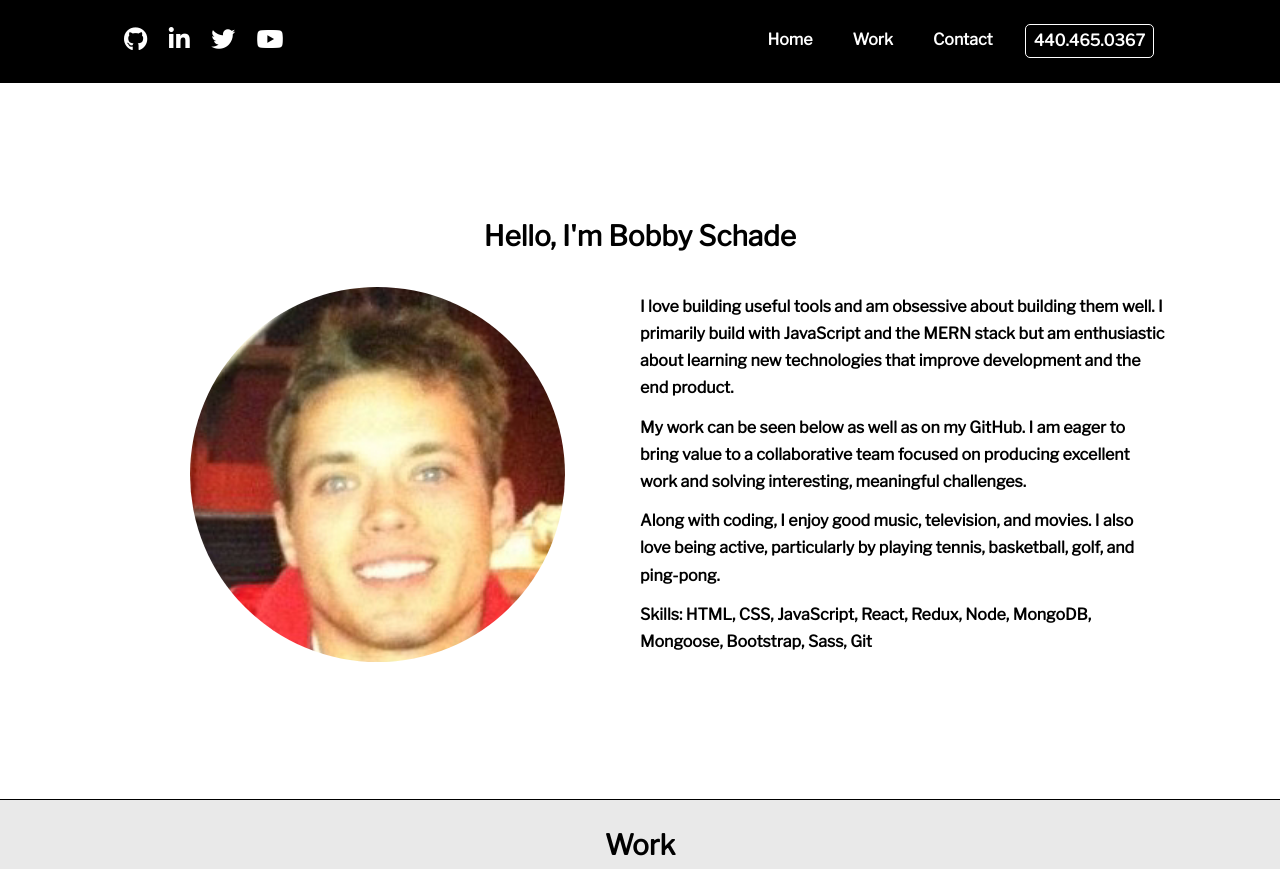
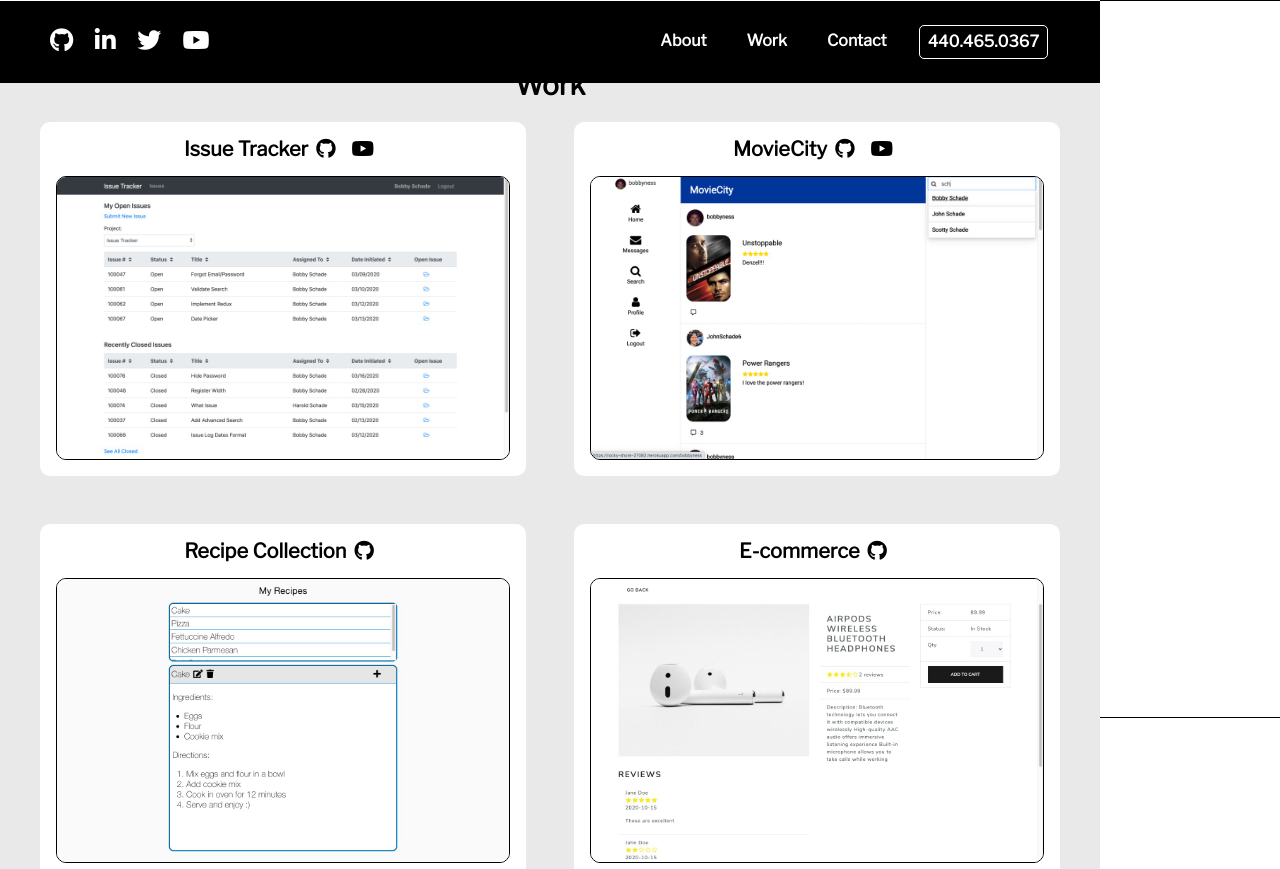
Before and after one commit to bschade18/bs-portfolio, a website: page dist/index.html in a window 1280 px wide. Shown: the top 869 px of the page. Drawn offline with nearby package versions, Linux system fonts and the light colour scheme.

Commit message:
changed home nav link to about

```diff
--- a/dist/index.html
+++ b/dist/index.html
@@ -31,7 +31,7 @@
       <link rel="stylesheet" type="text/css" href="css/main.css" />
     </head>
 
-    <body id="home">
+    <body id='about'>
       <nav id="navbar">
         <div class="container">
           <div class="footer-icons">
@@ -70,9 +70,8 @@
           </a>
           </div>
           <ul>
-            <li><a href="#home">Home</a></li>
+            <li><a href="#about">About</a></li>
             <li><a href="#work">Work</a></li>
-            <!-- <li><a href="#about">About</a></li> -->
             <li><a href="#contact">Contact</a></li>
             <li>
               <a class="phone" href="tel:+14404650367">440.465.0367</a>
@@ -82,14 +81,6 @@
         </div>
       </nav>
 
-      <!-- <header id="showcase">
-        <div class="showcase-content">
-          <div class="text-container">
-            <h1 class="lg-heading">Bobby Schade</h1>
-            <h3 class="lg-heading">JavaScript Developer</h3>
-          </div>
-        </div>
-      </header> -->
 
       <section id="about">
         <div class="container">
@@ -290,18 +281,6 @@
         </div>
       </section>
 
-      <!-- <footer id="footer"> -->
-        <!-- <div class="contact-info">
-        <p>Robert W. Schade</p>
-          <p class="email">bschade.18@gmail.com</p>
-          <p class="phone-number">440-465-0367</p>
-        </div> -->
-<!--
-        <div class="skills">
-          <p>HTML, CSS, JavaScript, React, Redux</p>
-          <p>Node, MongoDB, Mongoose, Bootstrap, Sass, Git</p>
-        </div>
-      </footer> -->
 
       <!-- jQuery CDN -->
       <script
@@ -309,7 +288,7 @@
         integrity="sha256-CSXorXvZcTkaix6Yvo6HppcZGetbYMGWSFlBw8HfCJo="
         crossorigin="anonymous"
       ></script>
-      <!-- Local JS File -->
+
       <script src="js/main.js"></script>
     </body>
   </html>
```
